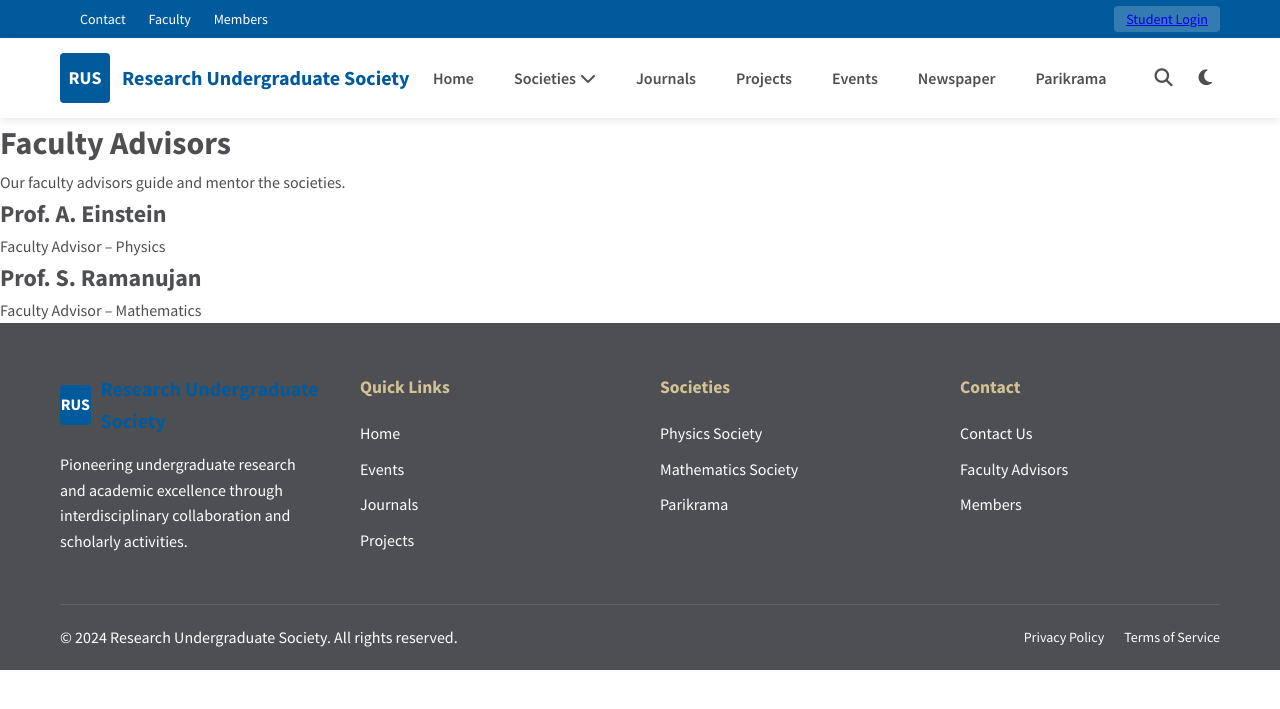
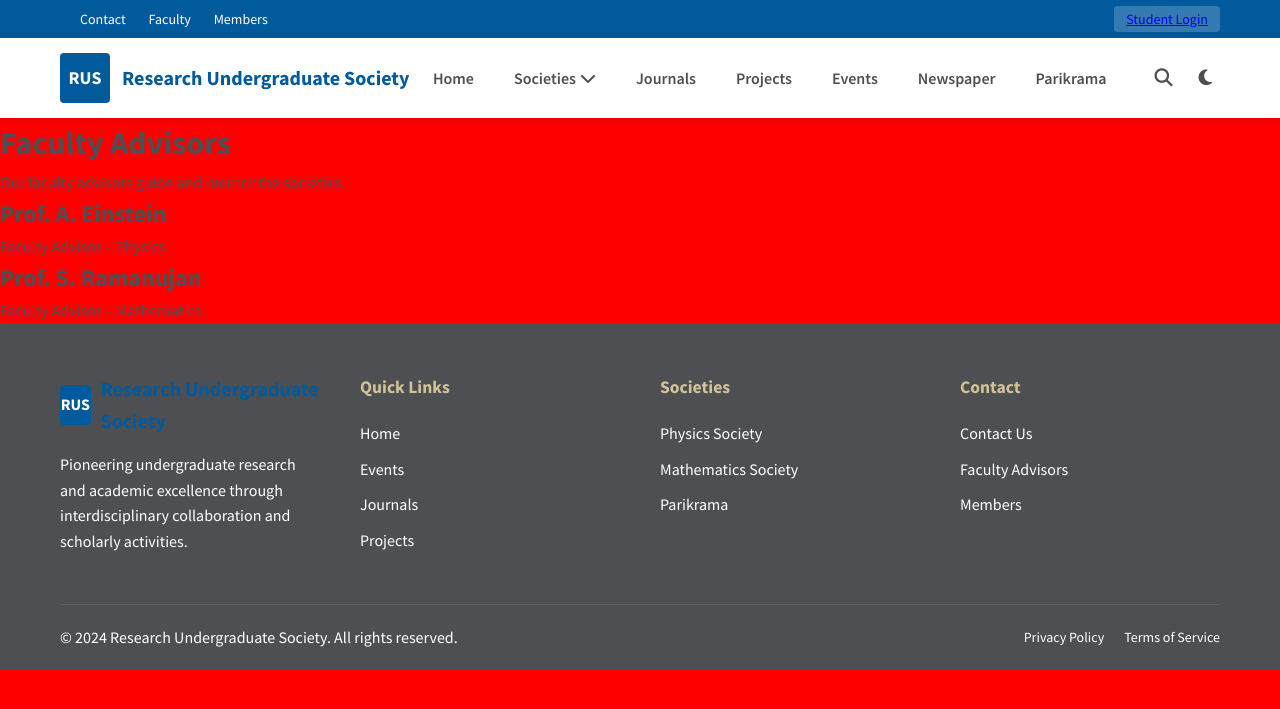
Before and after one commit to Research-Undergraduate-Society/student-research, a Jekyll site: the page built from faculty.html, in a window 1280 px wide. Shown: the top 709 px of the page. Built offline with Jekyll 4.4.1, drawn with Linux system fonts in a browser that asks for light colours.

Commit message:
Update default.html

```diff
--- a/_layouts/default.html
+++ b/_layouts/default.html
@@ -6,6 +6,10 @@
     <title>{% if page.title %}{{ page.title }} | {{ site.title }}{% else %}{{ site.title }}{% endif %}</title>
     <link rel="stylesheet" href="https://cdnjs.cloudflare.com/ajax/libs/font-awesome/6.4.0/css/all.min.css">
     <link rel="stylesheet" href="{{ '/assets/css/style.css' | relative_url }}">
+     <style>
+        /* EMERGENCY TEST - If you see red background, CSS is working */
+        body { background: red !important; }
+    </style>
 </head>
 <body>
     <!-- Skip link for accessibility -->
```
